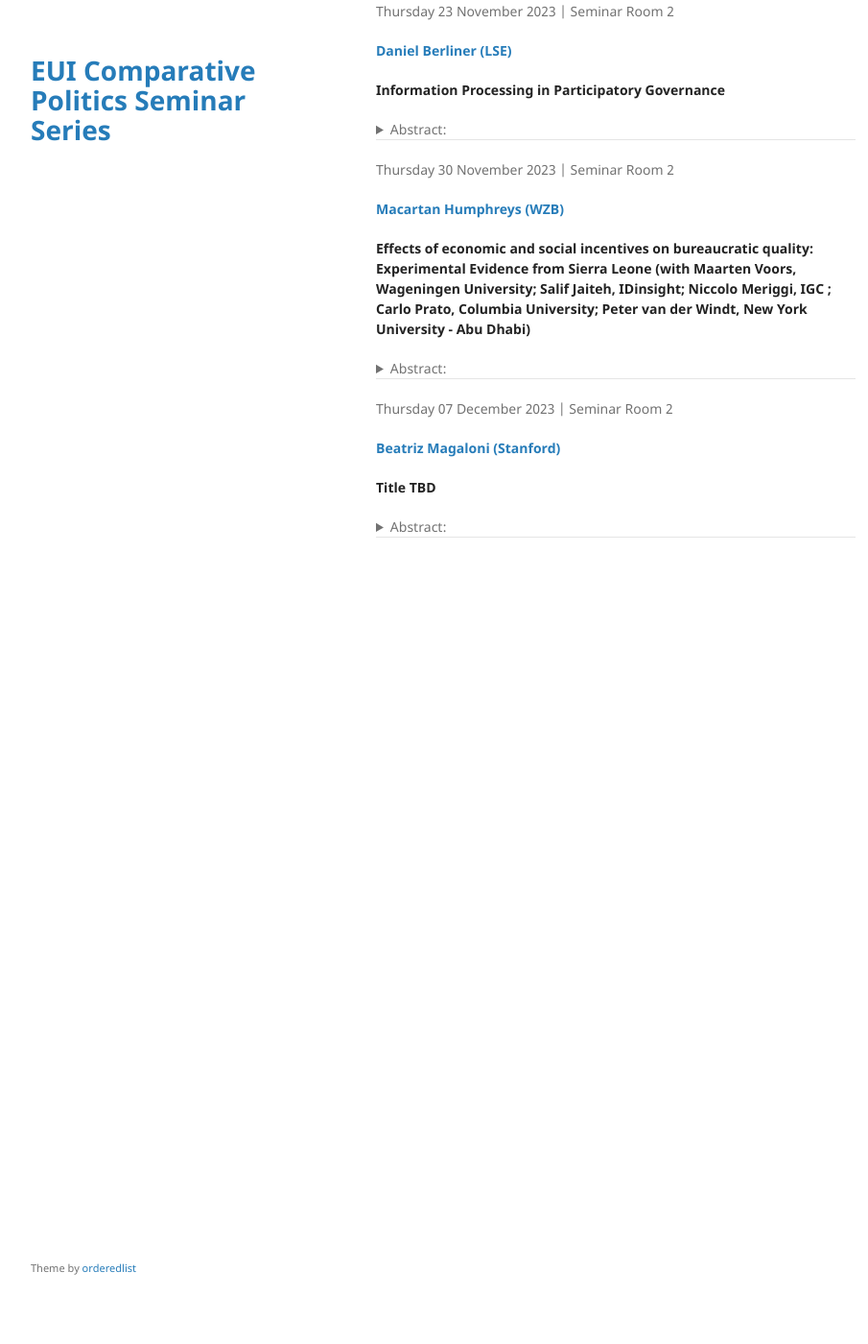
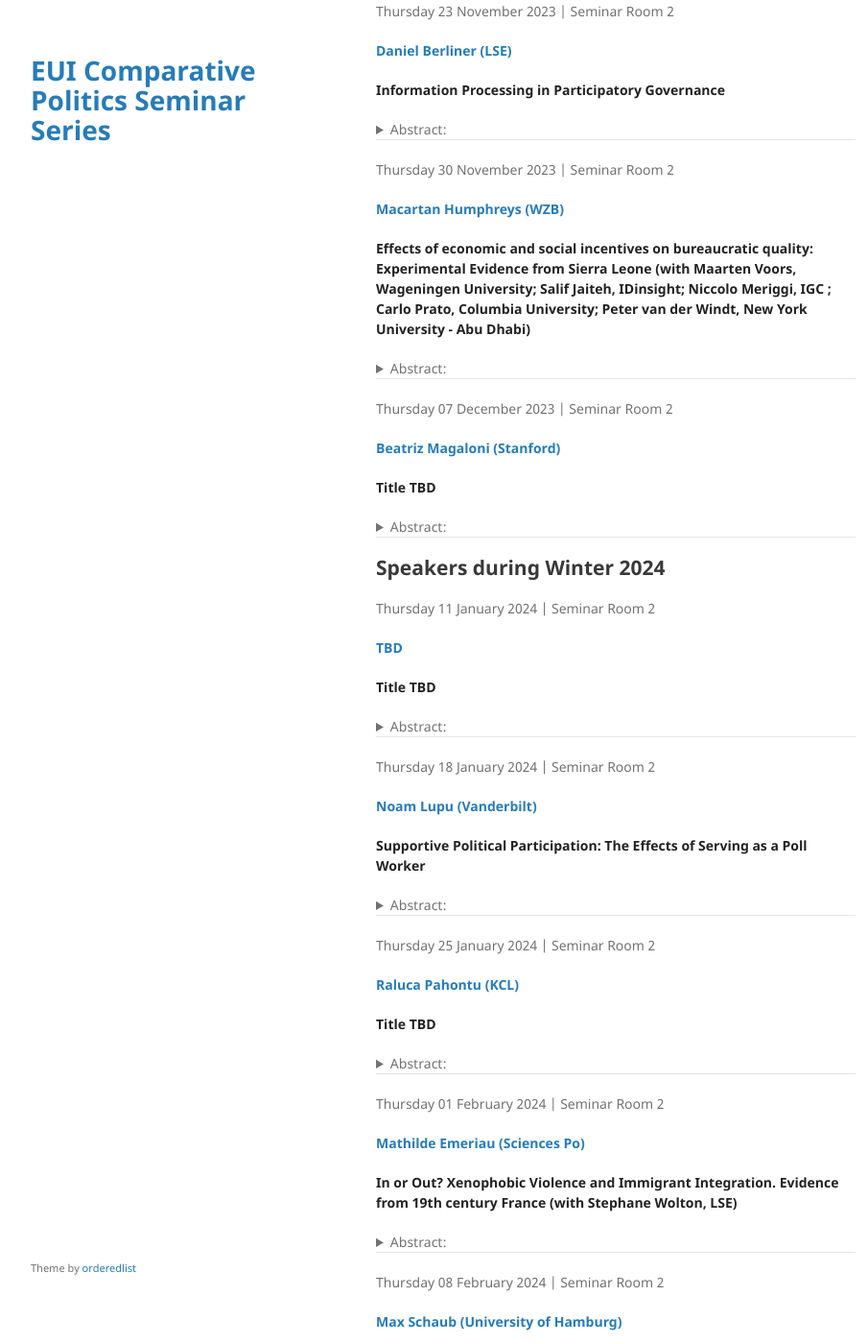
Before and after one commit to cpss-eui/cpss-eui.github.io, a Jekyll site: the page built from index.md, in a window 1280 px wide and 1400 px high, scrolled down 1828 px. Shown: the whole window at 96% size, without its empty margins (178-1083 px from the left). Built offline with Jekyll 4.4.1, drawn with Linux system fonts in a browser that asks for light colours; our own code applies the rules of GitHub Pages for plain Markdown files; before the commit the page ends 2458 px from its top, so only the background shows below that; some of the changed text lies outside the part shown.

Commit message:
See https://github.com/cpss-eui/comparative-politics-seminar-series/commit/bcf2989a7f5473c29a23074617e2d400fa2d3650 from refs/heads/main

```diff
--- a/index.md
+++ b/index.md
@@ -220,8 +220,7 @@
 <hr>
 Thursday 16 November 2023 | Seminar Room 2
 <p>
-<strong><a href='https://emmylindstam.com'>Emmy Lindstam (IE
-Madrid)</a></strong>
+<strong><a href='NA'>TBD</a></strong>
 </p>
 
 **Evaluating the Effects of Inclusive Historical Narratives on
@@ -230,28 +229,7 @@
 <details>
 <summary>Abstract:</summary>
 <p>
-Concerns about the state of democracy have surged in several countries
-amongst new evidence that many citizens do not value democratic
-principles or accept election results. Many suggest that at the core of
-these anti-democratic beliefs is a dismissal of some voters – ethnic
-minorities – as lesser members of the nation. In this project, we study
-whether historical narratives that highlight ethnic minorities’ positive
-contributions to the nation increase perceptions that they are entitled
-to speak on the nation’s behalf, and thereby enhance majority members
-support for the democratic process. We theorize that inclusive
-historical narratives can counteract the notion that minorities are
-lesser members of the nation and thus, the anti-democratic belief that
-their votes count less or not at all. To test our theory, we conduct
-online experiments in the world’s two largest democracies: India and the
-United States. In our experiments, we randomly assign participants
-either politically neutral or inclusive educational content sourced from
-real history textbooks. We then use both behavioral and stated
-preference measures to evaluate whether differenthistorical narratives
-affect perceptions of minorities’ place in the nation and support for
-anti-democratic attitudes, norms, and policies. Our findings indicate
-that battles over history education may carry consequences for majority
-members’ support for democratic principles and ethnic minorities’
-political voice.
+Abstract TBD
 </p>
 </details>
 <hr>
@@ -330,5 +308,330 @@
 </p>
 </details>
 <hr>
-<!-- ## Speakers during Winter 2024 -->
-<!-- ## Speakers during Spring 2024 -->
+
+Speakers during Winter 2024
+---------------------------
+
+Thursday 11 January 2024 | Seminar Room 2
+<p>
+<strong><a href='NA'>TBD</a></strong>
+</p>
+
+**Title TBD**
+
+<details>
+<summary>Abstract:</summary>
+<p>
+Abstract TBD
+</p>
+</details>
+<hr>
+Thursday 18 January 2024 | Seminar Room 2
+<p>
+<strong><a href='https://www.noamlupu.com/'>Noam Lupu
+(Vanderbilt)</a></strong>
+</p>
+
+**Supportive Political Participation: The Effects of Serving as a Poll
+Worker**
+
+<details>
+<summary>Abstract:</summary>
+<p>
+Participatory theories of democracy posit that participating in the
+political process transforms individuals into better democratic
+citizens. But empirical research on the individual-level effects of
+participation focuses overwhelmingly on voting, with mixed results and
+debate about the mechanisms. This study focuses on a different form of
+political participation and leverages a natural experiment in Peru to
+address the challenge posed by certain types of individuals
+self-selecting into political participation. Prior to every election,
+Peruvian officials randomly select citizens to serve as poll monitors on
+Election Day. Following the January 2020 congressional elections, I
+conducted a two-wave panel survey of these randomly selected poll
+monitors and also randomly selected alternates. I find that
+participation as a poll worker increases an individual’s senses of
+empowerment and efficacy, but does not provoke political interest or
+knowledge. I also find that participation boosts support for and trust
+in democratic institutions, especially elections, and that it fosters
+future civic participation. I find some evidence that these effects
+endure, at least for several months, although my follow-up estimates are
+less precise. Consistent with participatory theories of democracy,
+participation of this kind does shape citizens.
+</p>
+</details>
+<hr>
+Thursday 25 January 2024 | Seminar Room 2
+<p>
+<strong><a href='https://ralucapahontu.com/'>Raluca Pahontu
+(KCL)</a></strong>
+</p>
+
+**Title TBD**
+
+<details>
+<summary>Abstract:</summary>
+<p>
+Abstract TBD
+</p>
+</details>
+<hr>
+Thursday 01 February 2024 | Seminar Room 2
+<p>
+<strong><a href='https://mathildeemeriau.com/'>Mathilde Emeriau
+(Sciences Po)</a></strong>
+</p>
+
+**In or Out? Xenophobic Violence and Immigrant Integration. Evidence
+from 19th century France (with Stephane Wolton, LSE)**
+
+<details>
+<summary>Abstract:</summary>
+<p>
+How do immigrants respond to xenophobic violence? We study how Italian
+immigrants responded to a wave of anti-Italian violence triggered by the
+assassination of the French president by an Italian anarchist in June
+1894. Using French nominative census records from 1886, 1891 and 1896
+and official naturalization decrees published between 1887 to 1898, we
+study the decision of Italian immigrants to either leave their host
+communities or apply for naturalization using a
+difference-in-differences design, comparing the change in exit and
+naturalization application rate of Italians before and after the
+assassination to that of other foreigners in the same period. We
+document how xenophobic violence triggered an increase in both exits and
+naturalization applications, with greater violence or threat thereof
+associated with more exits and naturalization applications. We also find
+that well-integrated Italians, as proxied by family status, are more
+likely to naturalize and less integrated ones are more likely to exit.
+We present a stylized model of immigrants’ choices to make sense of
+these findings
+</p>
+</details>
+<hr>
+Thursday 08 February 2024 | Seminar Room 2
+<p>
+<strong><a href='https://maxschaub.eu/index.html'>Max Schaub (University
+of Hamburg)</a></strong>
+</p>
+
+**Title TBD**
+
+<details>
+<summary>Abstract:</summary>
+<p>
+Abstract TBD
+</p>
+</details>
+<hr>
+Thursday 15 February 2024 | Seminar Room 2
+<p>
+<strong><a href='NA'>TBD</a></strong>
+</p>
+
+**Title TBD**
+
+<details>
+<summary>Abstract:</summary>
+<p>
+Abstract TBD
+</p>
+</details>
+<hr>
+Thursday 22 February 2024 | Seminar Room 2
+<p>
+<strong><a href='https://vinarceneaux.netlify.app/'>Kevin Arceneaux
+(Sciences Po)</a></strong>
+</p>
+
+**Title TBD**
+
+<details>
+<summary>Abstract:</summary>
+<p>
+Abstract TBD
+</p>
+</details>
+<hr>
+Thursday 29 February 2024 | Seminar Room 2
+<p>
+<strong><a href='https://www.ie.edu/university/about/faculty/michael-becher/'>Michael
+Becher (IE Madrid)</a></strong>
+</p>
+
+**Title TBD**
+
+<details>
+<summary>Abstract:</summary>
+<p>
+Abstract TBD
+</p>
+</details>
+<hr>
+Thursday 07 March 2024 | Seminar Room 2
+<p>
+<strong><a href='https://www.jon.fiva.no'>Jon Fiva (Norwegian Business
+School)</a></strong>
+</p>
+
+**Title TBD**
+
+<details>
+<summary>Abstract:</summary>
+<p>
+Abstract TBD
+</p>
+</details>
+<hr>
+Thursday 14 March 2024 | Seminar Room 2
+<p>
+<strong><a href='https://isabelamares.com/'>Isabela Mares
+(Yale)</a></strong>
+</p>
+
+**Title TBD**
+
+<details>
+<summary>Abstract:</summary>
+<p>
+Abstract TBD
+</p>
+</details>
+<hr>
+
+Speakers during Spring 2024
+---------------------------
+
+Thursday 04 April 2024 | Seminar Room 2
+<p>
+<strong><a href='http://www.laurenelyssayoung.com/'>Lauren E. Young (UC
+Davis)</a></strong>
+</p>
+
+**Title TBD**
+
+<details>
+<summary>Abstract:</summary>
+<p>
+Abstract TBD
+</p>
+</details>
+<hr>
+Thursday 11 April 2024 | Seminar Room 2
+<p>
+<strong><a href='https://alexkuops.wordpress.com/'>Alexander Kuo
+(Oxford)</a></strong>
+</p>
+
+**Title TBD**
+
+<details>
+<summary>Abstract:</summary>
+<p>
+Abstract TBD
+</p>
+</details>
+<hr>
+Thursday 18 April 2024 | Seminar Room 2
+<p>
+<strong><a href='https://katerinatertytchnaya.com/'>Katerina
+Tertytchnaya (UCL)</a></strong>
+</p>
+
+**Title TBD**
+
+<details>
+<summary>Abstract:</summary>
+<p>
+Abstract TBD
+</p>
+</details>
+<hr>
+Thursday 25 April 2024 | Seminar Room 2
+<p>
+<strong><a href='https://rachelbernhard.com/'>Rachel Bernhard
+(Oxford)</a></strong>
+</p>
+
+**Title TBD**
+
+<details>
+<summary>Abstract:</summary>
+<p>
+Abstract TBD
+</p>
+</details>
+<hr>
+Thursday 02 May 2024 | Seminar Room 2
+<p>
+<strong><a href='https://ericdickson.net/'>Eric Dickson
+(NYU)</a></strong>
+</p>
+
+**Title TBD**
+
+<details>
+<summary>Abstract:</summary>
+<p>
+Abstract TBD
+</p>
+</details>
+<hr>
+Thursday 09 May 2024 | Seminar Room 2
+<p>
+<strong><a href='https://rubrica.unige.it/personale/UkJHX1lu)'>Andrea
+Vindigni (University of Geneva)</a></strong>
+</p>
+
+**Title TBD**
+
+<details>
+<summary>Abstract:</summary>
+<p>
+Abstract TBD
+</p>
+</details>
+<hr>
+Thursday 16 May 2024 | Seminar Room 2
+<p>
+<strong><a href='https://anselmhager.com/'>Anselm Hager
+(Humboldt)</a></strong>
+</p>
+
+**Title TBD**
+
+<details>
+<summary>Abstract:</summary>
+<p>
+Abstract TBD
+</p>
+</details>
+<hr>
+Thursday 23 May 2024 | Location TBD
+<p>
+<strong><a href='NA'>TBD</a></strong>
+</p>
+
+**Title TBD**
+
+<details>
+<summary>Abstract:</summary>
+<p>
+Abstract TBD
+</p>
+</details>
+<hr>
+Thursday 30 May 2024 | Seminar Room 2
+<p>
+<strong><a href='https://melissasands.org/'>Melissa Sands
+(LSE)</a></strong>
+</p>
+
+**Title TBD**
+
+<details>
+<summary>Abstract:</summary>
+<p>
+Abstract TBD
+</p>
+</details>
+<hr>
```
Also changed, not shown: index.Rmd (+27 -27 lines), 2 other files.
